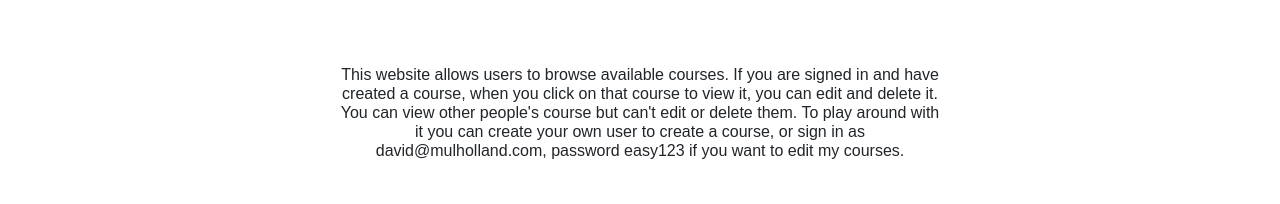
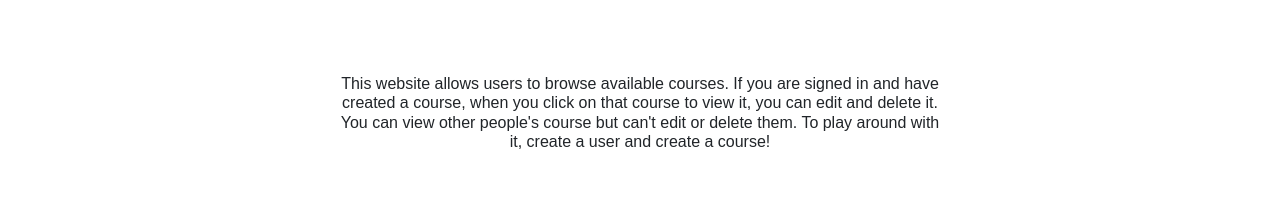
Before and after one commit to Webdev-DavidM/thfs-final-project-react-front-end, a React (Create React App) app: page / in a window 1280 px wide. Shown: the part 300-504 px from the top of the page. Built offline with nearby package versions, Linux system fonts and the light colour scheme; no server answers.

Commit message:
modal window info changed

```diff
--- a/src/App.js
+++ b/src/App.js
@@ -15,7 +15,6 @@ import Error from "./components/Error";
 import ModalBox from "./components/ModalBox";
 import withContext from "./Context";
 import PrivateRoute from "./PrivateRoute";
-import Modal from "react-bootstrap/Modal";
 
 const HeaderWithContext = withContext(Header);
 const UserSignUpWithContext = withContext(UserSignUp);
--- a/src/components/ModalBox.js
+++ b/src/components/ModalBox.js
@@ -10,9 +10,8 @@ function ModalBox(props) {
           This website allows users to browse available courses. If you are
           signed in and have created a course, when you click on that course to
           view it, you can edit and delete it. You can view other people's
-          course but can't edit or delete them. To play around with it you can
-          create your own user to create a course, or sign in as
-          david@mulholland.com, password easy123 if you want to edit my courses.
+          course but can't edit or delete them. To play around with it, create a
+          user and create a course!
         </h2>
 
         <Button variant="primary" onClick={() => props.close()}>
```
